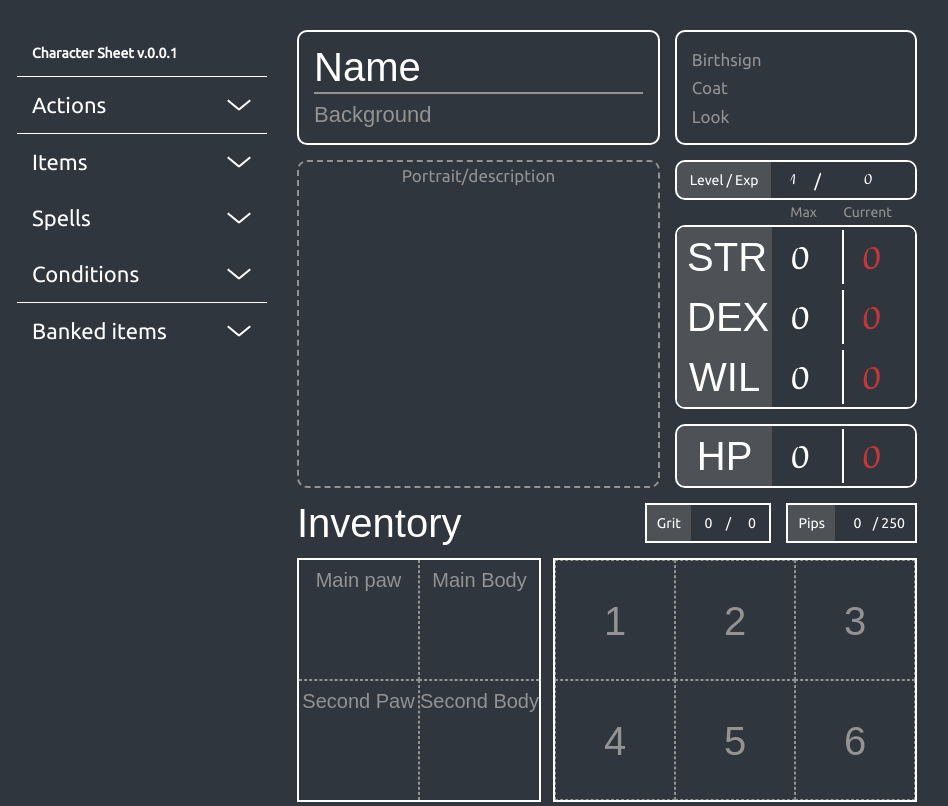
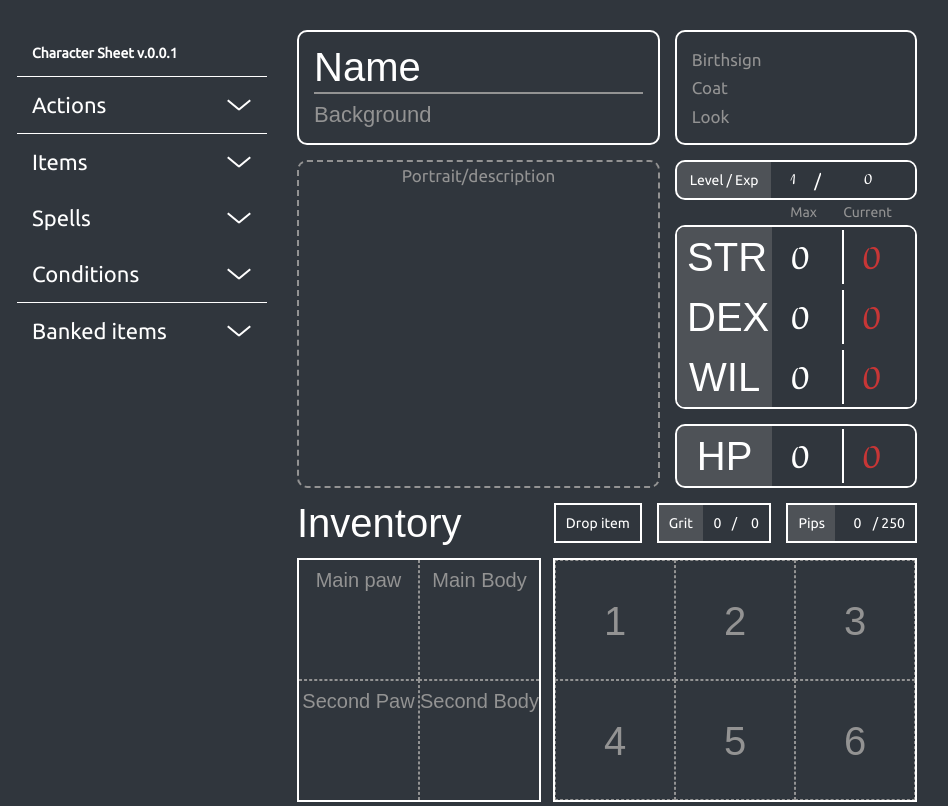
Before and after one commit to BrightsDays/mausritter-online-sheet, a Vue app: page / in a window 1280 px wide. Shown: the whole page, without its empty margins (173-1121 px from the left). Built offline with nearby package versions, Linux system fonts and the light colour scheme; a web font is replaced by a local one.

Commit message:
add input for drop items

```diff
--- a/src/components/MainMenu.vue
+++ b/src/components/MainMenu.vue
@@ -116,7 +116,7 @@
             name: '6',
             item: null
           }
-        })
+        })//TODO: fix start items generate and choose
 
     const birthSign = ['Star', 'Wheel', 'Acorn', 'Storm', 'Moon', 'Mother']
     store.setStat('birthSign', birthSign[rollDices(1, 6) - 1])
--- a/src/components/sheet/CharacterItems.vue
+++ b/src/components/sheet/CharacterItems.vue
@@ -1,6 +1,14 @@
 <template>
   <header class="items__header">
     <h2 class="items__heading">Inventory</h2>
+    <div
+      class="drop-input"
+      @drop="event => dropItem(event, 'bodyBack')"
+      @dragover="allowDrop"
+      @dragleave="leaveDrag"
+    >
+      <label class="drop-input__label">Drop item</label>
+    </div>
     <div class="grit-input">
       <label class="grit-input__label">Grit</label>
       <input
@@ -39,6 +47,9 @@ const pips = computed(() => store.pips)
 const grit = computed(() => store.grit)
 const exp = computed(() => store.exp)
 
+const bodyBack = computed(() => store.bodyBack)
+const packBack = computed(() => store.packBack)
+
 const maxGrit = computed(() => {
   let result = 0
 
@@ -48,6 +59,46 @@ const maxGrit = computed(() => {
 
   return result
 })
+
+const allowDrop = (event: DragEvent) => {
+  event.preventDefault()
+  event.target.classList.add('droppable')
+}
+
+const leaveDrag = (event: DragEvent) => {
+  event.preventDefault()
+  event.target.classList.remove('droppable')
+}
+
+const dropItem = (event: DragEvent, type: string) => {
+  event.preventDefault()
+
+  const slotId = event.dataTransfer.getData('id')
+
+  if (slotId) {
+    if (Object.keys(bodyBack.value).includes(slotId)) {
+      store.updateItems('bodyBack', {
+        ...bodyBack.value,
+        [slotId]: {
+          name: slotId,
+          item: null
+        }
+      })
+    }
+
+    if (Object.keys(packBack.value).includes(slotId)) {
+      store.updateItems('packBack', {
+        ...packBack.value,
+        [slotId]: {
+          name: slotId,
+          item: null
+        }
+      })
+    }
+  }
+
+  event.target.classList.remove('droppable')
+}
 </script>
 
 <style lang="scss">
@@ -70,7 +121,7 @@ const maxGrit = computed(() => {
   }
 }
 
-.pips-input,.grit-input {
+.pips-input,.grit-input,.drop-input {
   position: relative;
   border: 2px solid var(--main);
   font-family: 'Ubuntu', sans-serif;
@@ -104,16 +155,26 @@ const maxGrit = computed(() => {
   }
 }
 
-.grit-input {
+.drop-input {
   margin-left: auto;
 
+  &__label {
+    background: var(--background);
+  }
+
+  &:after {
+    content: '';
+  }
+}
+
+.grit-input {
   &:after {
     content: '';
   }
 
   &__input {
-    width: 35px;
-    padding: 8px 10px;
+    width: 29px;
+    padding: 8px 0px;
   }
 
   &__devider {
```
